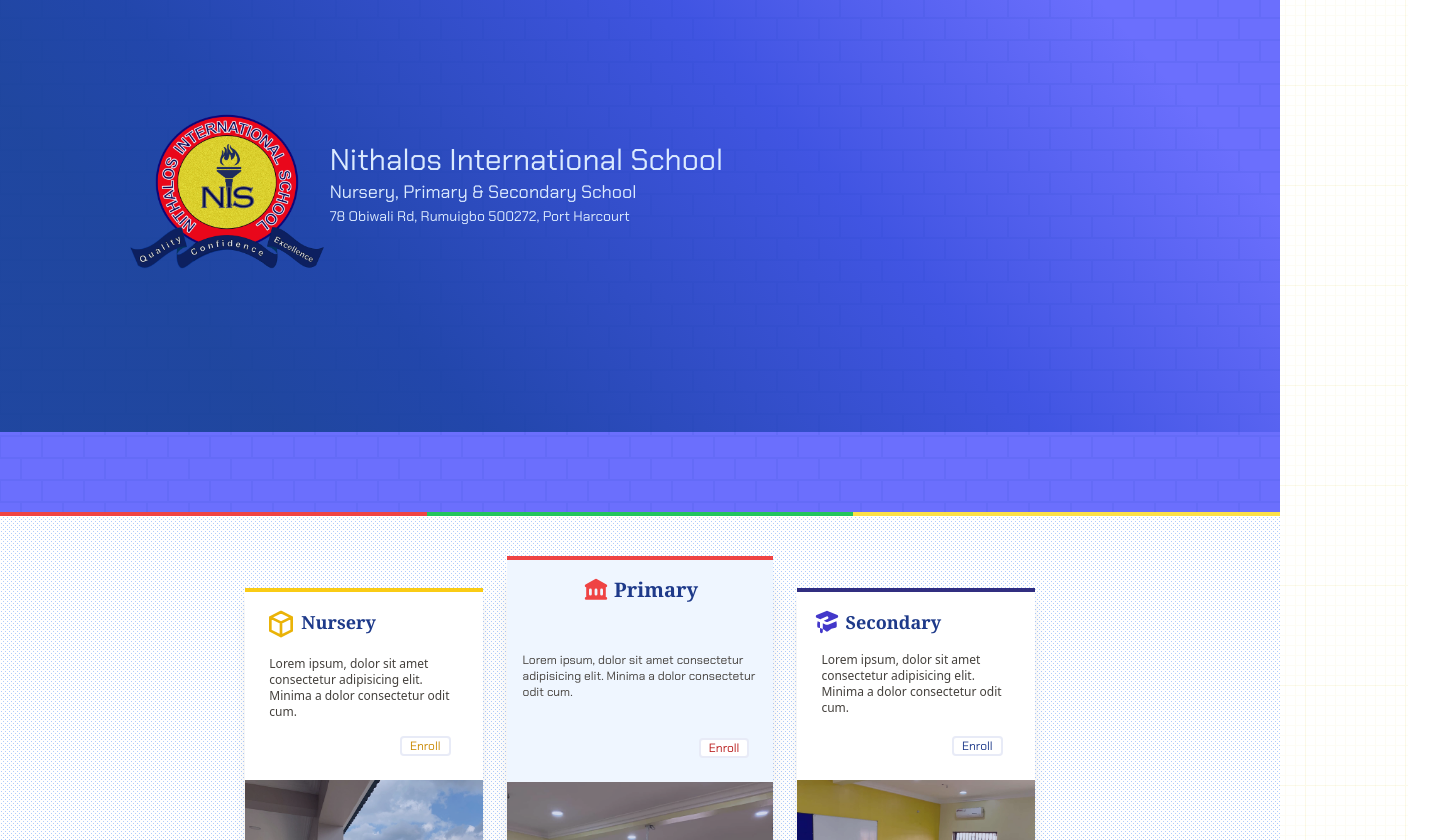
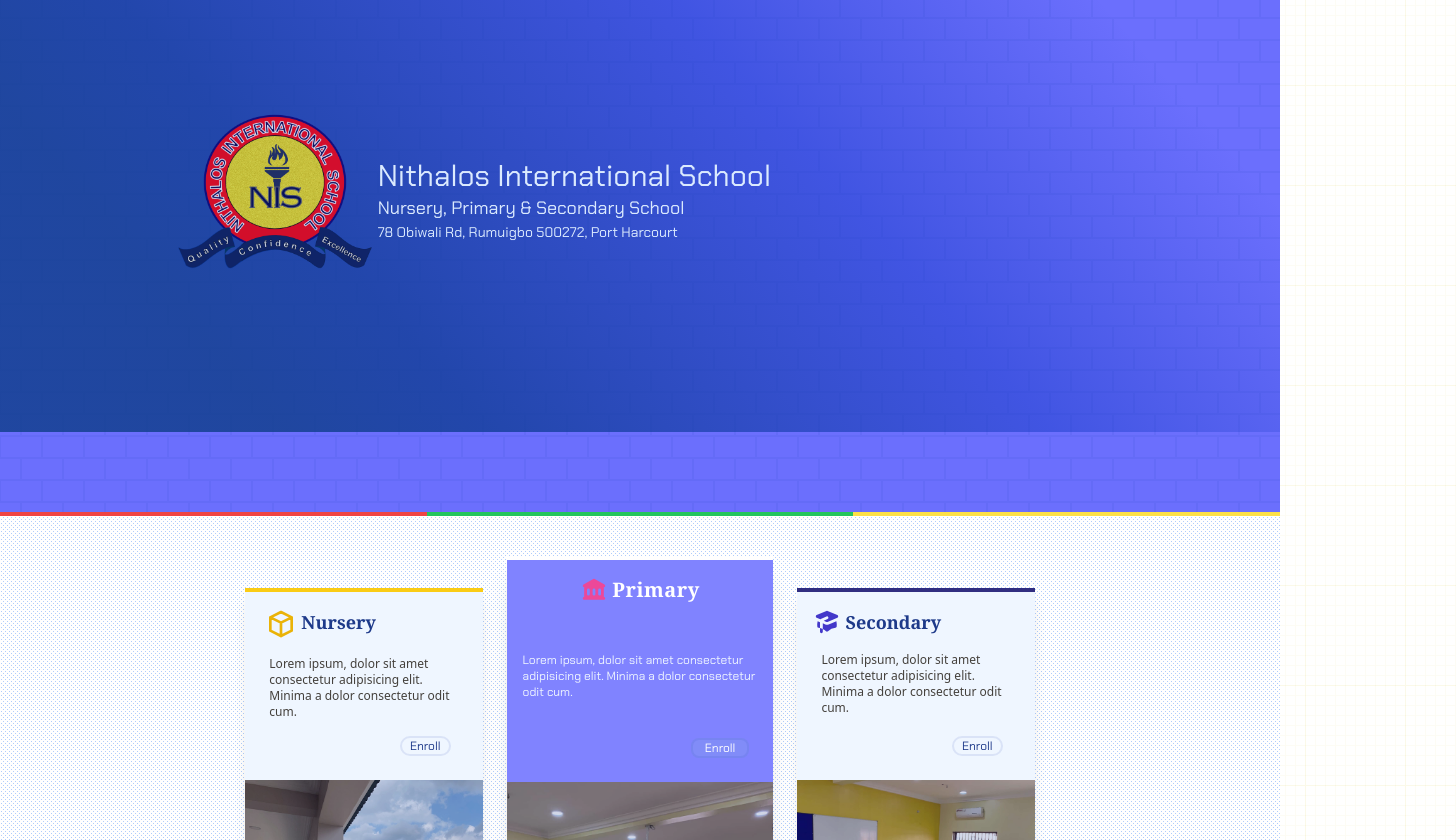
Before and after one commit to Shomegie/NIS_LIVE, a SvelteKit app: page / in a window 1280 px wide. Shown: the part 120-960 px from the top of the page, 1456 px wide, since content can reach past the window. Built offline with nearby package versions, Linux system fonts and the light colour scheme.

Commit message:
cosmetic changes indigo

```diff
--- a/src/routes/+page.svelte
+++ b/src/routes/+page.svelte
@@ -23,10 +23,10 @@
 
         </Splide>
         <div class="absolute left-0 top-0 w-full h-[480px] pane">
-            <div class="relative w-full h-full ml-8 xl:ml-32">
+            <div class="relative w-full h-full ml-8 xl:ml-44">
                 <div class="flex h-full items-center w-fit absolute bottom-0 ">
-                    <img class = "image h-32 xl:h-40 opacity-90 w-fit mx-auto" src="/png/NIS_6.png" alt="nithalos international school logo">
-                    <div class="text-blue-100 b bg-opacity-40 mb-4">
+                    <img class = "image h-32 xl:h-40 opacity-80 w-fit mx-auto" src="/png/NIS_6.png" alt="nithalos international school logo">
+                    <div class="text-blue-100 b bg-opacity-40 mb-4 pt-8">
                         <div class="w-fit mx-auto font-f1  text-3xl bg-opacity-80 px-1">Nithalos International School</div>
                         <div class="w-fit  font-f1 text-lg px-1">Nursery, Primary & Secondary School</div>
                         <div class="w-fit  font-f1 text-sm px-1">78 Obiwali Rd, Rumuigbo 500272, Port Harcourt</div>
@@ -61,7 +61,7 @@
 <section class="Academics">
     <div class="w-full px-2 sm:px-8 pt-10 pb-6 sm:pb-10  mt-0 space-x-0 sm:space-x-6 xl:w-4/6 mx-auto flex">
 
-        <div class="h-96 rounded bg-white mt-8 relative shadow-lg " style="width:32%">
+        <div class="h-96 rounded bg-blue-50 mt-8 relative shadow-lg " style="width:32%">
             <div class="flex pt-4 pb-0 sm:pb-4 px-5 space-x-1 border-t-4 border-yellow-400">
                 <svg xmlns="http://www.w3.org/2000/svg" class="h-8 w-8 stroke-current text-yellow-500" fill="none"  viewBox="0 0 24 24" stroke="currentColor" stroke-width="2">
                     <path stroke-linecap="round" stroke-linejoin="round" d="M20 7l-8-4-8 4m16 0l-8 4m8-4v10l-8 4m0-10L4 7m8 4v10M4 7v10l8 4" />
@@ -72,8 +72,7 @@
             <!-- <div class="px-6 absolute bottom-4 font-bold font-serif text-xs text-blue-900 cursor-pointer hover:text-gray-700">Nursery -></div> -->
             <div class="bg-sky-100 w-full h-44 sm:h-48 border-b-0 border-yellow-300 absolute bottom-0 ">
                 <div class="px-8 flex justify-end pb-6 -mt-11">
-                    <div class=" bg-white w-fit px-2 py-0 text-yellow-600 text-xs font-f1 rounded border-2 border-blue-800 border-opacity-10 cursor-pointer hover:bg-yellow-400 hover:text-white">Enroll</div>
-
+                    <div class=" bg-blue w-fit px-2 py-0 text-blue-900 text-xs font-f1 rounded-full border-2 border-blue-800 border-opacity-10 cursor-pointer hover:bg-blue-800 hover:text-white transition duration-150">Enroll</div>
                 </div>
                 <img src="/jpg/academics_01.jpg" alt="caro_1" class="object-cover h-full w-full ">
                 <div class="absolute top-0 hidden sm:flex bg-blue-900 bg-opacity-20 h-full w-full cursor-pointer hover:bg-opacity-0 transition duration-150"></div>
@@ -82,20 +81,20 @@
 
         </div>
 
-        <div class="h-[450px] bg-blue-50 relative shadow-xl" style="width:36%">
-            <div class="flex py-4 px-4 space-x-1 border-t-4 border-red-500">
+        <div class="h-[450px] bg-[#8083FF] relative shadow-xl" style="width:36%">
+            <div class="flex py-4 px-4 space-x-1 border-t-4 border-white">
                 <div class="w-fit mx-auto flex space-x-1">
-                    <svg xmlns="http://www.w3.org/2000/svg" class="h-7 w-7 text-red-500" viewBox="0 0 20 20" fill="currentColor">
+                    <svg xmlns="http://www.w3.org/2000/svg" class="h-7 w-7 text-pink-500" viewBox="0 0 20 20" fill="currentColor">
                         <path fill-rule="evenodd" d="M10.496 2.132a1 1 0 00-.992 0l-7 4A1 1 0 003 8v7a1 1 0 100 2h14a1 1 0 100-2V8a1 1 0 00.496-1.868l-7-4zM6 9a1 1 0 00-1 1v3a1 1 0 102 0v-3a1 1 0 00-1-1zm3 1a1 1 0 012 0v3a1 1 0 11-2 0v-3zm5-1a1 1 0 00-1 1v3a1 1 0 102 0v-3a1 1 0 00-1-1z" clip-rule="evenodd" />
                       </svg>
-                    <p class="font-extrabold text-lg md:text-xl font-serif text-blue-900">Primary</p>
+                    <p class="font-extrabold text-lg md:text-xl font-serif text-white tracking-wide">Primary</p>
                 </div>
 
             </div>
-            <div class="px-4 text-xs mt-4 sm:mt-8 text-stone-700 font font-f1">Lorem ipsum, dolor sit amet consectetur adipisicing elit. Minima a dolor consectetur odit cum.</div>
+            <div class="px-4 text-xs mt-4 sm:mt-8 text-blue-50 font font-f1">Lorem ipsum, dolor sit amet consectetur adipisicing elit. Minima a dolor consectetur odit cum.</div>
             <div class="bg-sky-100 w-full h-52 sm:h-56 border-b-0 border-yellow-300 absolute bottom-0 ">
                 <div class="px-6 justify-end pb-6 -mt-11 flex">
-                    <div class=" bg-white w-fit px-2 py-0 text-red-700 text-xs font-f1 rounded border-2 border-blue-800 border-opacity-10 cursor-pointer hover:bg-red-500 hover:text-white">Enroll</div>
+                    <div class=" bg-indigo-400 w-fit px-3 py-0 text-white text-xs font-f1 rounded-lg border-2 border-blue-800 border-opacity-10 cursor-pointer hover:bg-red-500 hover:text-white transition duration-150">Enroll</div>
                 </div>
                 <img src="/jpg/academics_02.jpg" alt="caro_1" class="object-cover h-full w-full ">
                 <div class="absolute top-0 hidden sm:flex bg-blue-900 bg-opacity-20 h-full w-full  cursor-pointer hover:bg-opacity-0 transition duration-150"></div>
@@ -103,7 +102,7 @@
 
 
         </div>
-        <div class="h-96 rounded bg-white mt-8 shadow-lg relative" style="width:32%">
+        <div class="h-96 rounded bg-blue-50 mt-8 shadow-lg relative" style="width:32%">
             <div class="flex pt-4 pb-0 sm:pb-4 px-4 space-x-1 border-t-4 border-indigo-900">
                 <svg xmlns="http://www.w3.org/2000/svg" class="h-7 w-7 fill-current text-indigo-700" viewBox="0 0 20 20" >
                     <path d="M10.394 2.08a1 1 0 00-.788 0l-7 3a1 1 0 000 1.84L5.25 8.051a.999.999 0 01.356-.257l4-1.714a1 1 0 11.788 1.838L7.667 9.088l1.94.831a1 1 0 00.787 0l7-3a1 1 0 000-1.838l-7-3zM3.31 9.397L5 10.12v4.102a8.969 8.969 0 00-1.05-.174 1 1 0 01-.89-.89 11.115 11.115 0 01.25-3.762zM9.3 16.573A9.026 9.026 0 007 14.935v-3.957l1.818.78a3 3 0 002.364 0l5.508-2.361a11.026 11.026 0 01.25 3.762 1 1 0 01-.89.89 8.968 8.968 0 00-5.35 2.524 1 1 0 01-1.4 0zM6 18a1 1 0 001-1v-2.065a8.935 8.935 0 00-2-.712V17a1 1 0 001 1z" />
@@ -114,8 +113,7 @@
             <!-- <div class="px-6 absolute bottom-4 font-bold font-serif text-xs text-blue-900 cursor-pointer hover:text-gray-700">Nursery -></div> -->
             <div class="bg-sky-100 w-full h-44 sm:h-48 border-b-0 border-yellow-300 absolute bottom-0 ">
                 <div class="px-8 flex justify-end pb-6 -mt-11">
-                    <div class=" bg-white w-fit px-2 py-0 text-blue-900 text-xs font-f1 rounded border-2 border-blue-800 border-opacity-10 cursor-pointer hover:bg-blue-800 hover:text-white">Enroll</div>
-
+                    <div class=" bg-blue w-fit px-2 py-0 text-blue-900 text-xs font-f1 rounded-full border-2 border-blue-800 border-opacity-10 cursor-pointer hover:bg-blue-800 hover:text-white transition duration-150">Enroll</div>
                 </div>
                 <img src="/jpg/academics_03.jpg" alt="caro_1" class="object-cover h-full w-full ">
                 <div class="absolute top-0 hidden sm:flex bg-blue-900 bg-opacity-20 h-full w-full cursor-pointer hover:bg-opacity-0 transition duration-150"></div>
```
